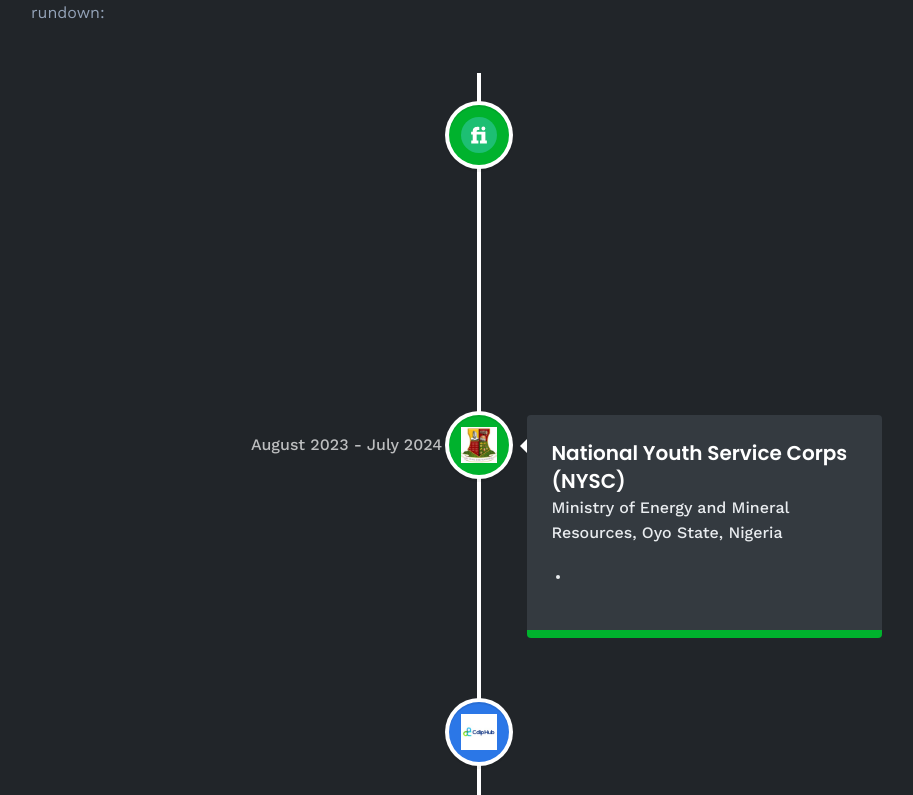
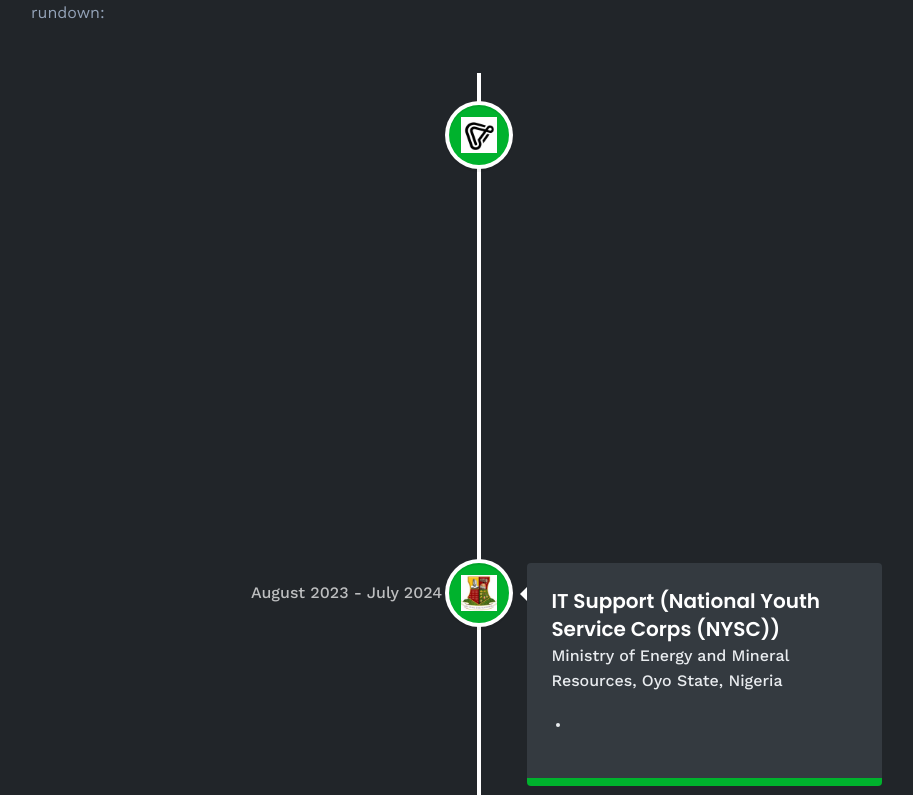
Before and after one commit to Caryourdaysbm/myportfolio, a React (Vite) app: page /about in a window 1280 px wide. Shown: the part 985-1780 px from the top of the page, without its empty margins (161-1074 px from the left). Built offline with nearby package versions, Linux system fonts and the light colour scheme; no server answers.

Commit message:
added projectstake

```diff
--- a/src/assets/images/index.js
+++ b/src/assets/images/index.js
@@ -12,6 +12,7 @@
 import Zidio from './zidio_logo.png'
 import logo from './logo.svg'
 import Lantop from './Lantop.svg'
+import Projectstake from './ProjectstakeImg.jpg'
 
 export {
     hero,
@@ -27,5 +28,6 @@
     upwork,
     Fiverr,
     Zidio,
-    Lantop
+    Lantop,
+    Projectstake
 }
--- a/src/components/HomeInfo.jsx
+++ b/src/components/HomeInfo.jsx
@@ -10,7 +10,7 @@
         <span className='font-semibold mx-2 text-white'>Oluwakayode Samuel Adeyemi</span>
         👋
         <br />
-        A Software Developer from Nigeria 🇳🇬
+        A Software Engineer from Nigeria 🇳🇬
       </h1>
     );
 
--- a/src/constants/index.js
+++ b/src/constants/index.js
@@ -1,4 +1,4 @@
-import { Cdlp, Beatify, Dangote, Memr, meta, shopify, starbucks, Zidio, Fiverr, upwork, Lantop } from "../assets/images";
+import { Cdlp, Beatify, Dangote, Memr, meta, shopify, starbucks, Zidio, Fiverr, upwork, Lantop, Projectstake } from "../assets/images";
 import {
     car,
     css,
@@ -126,21 +126,21 @@
 ];
 
 export const experiences = [
+    {
+        title: "Teaching Assistant (Contract)",
+        company_name: "Projecttent (Projectstake Academy)",
+        icon: Projectstake,
+        iconBg: "#00b22d",
+        date: "October 2024 - December 2024",
+        points: [
+            "Mentored and worked as a Teaching Assistant (3-month contract) for the 2024 fall Cohort of Projectstake x CS50: Introduction to Computer Science.",
+            "Solidified my passion for teaching and learning while deepening my skills in Web3 and software development.",
+            " Facilitate the first cohort of Introduction to Web3, which I also participated in as a learner.",
+        ],
+    },
 
     {
-        title: "Financial Analyst & Trader",
-        company_name: "Self-employed",
-        icon: Fiverr,
-        iconBg: "#00b22d",
-        date: "April 2021 - Present",
-        points: [
-            "Cryptocurrency trading, Forex trading, Equity",
-            "Risk Management, Portfolio Mangement",
-            "Credit Risk Analysis",
-        ],
-    },
-    {
-        title: "National Youth Service Corps (NYSC)",
+        title: "IT Support (National Youth Service Corps (NYSC))",
         company_name: "Ministry of Energy and Mineral Resources, Oyo State, Nigeria",
         icon: Memr,
         iconBg: "#00b22d",
@@ -192,7 +192,18 @@
             "",
         ],
     },
-
+    {
+        title: "Financial Analyst & Trader",
+        company_name: "Self-employed",
+        icon: Fiverr,
+        iconBg: "#c51bf0",
+        date: "April 2021 - Present",
+        points: [
+            "Cryptocurrency trading, Forex trading, Equity",
+            "Risk Management, Portfolio Mangement",
+            "Credit Risk Analysis",
+        ],
+    },
 
     {
         title: "Full stack Developer",
@@ -261,6 +272,7 @@
 ];
 
 export const projects = [
+
 
     {
         iconUrl: dynojs,
```
Also changed, not shown: src/assets/images/projectstakeImg.jpg (added).
